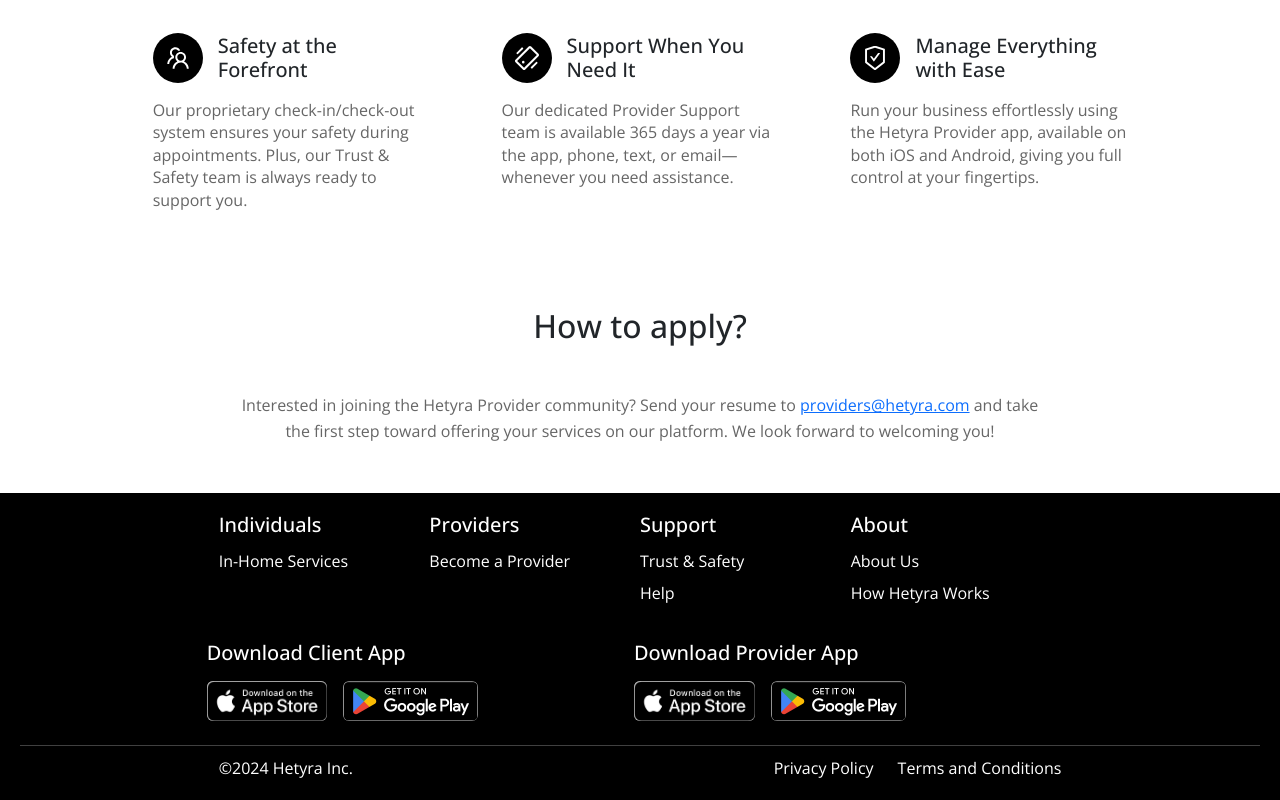
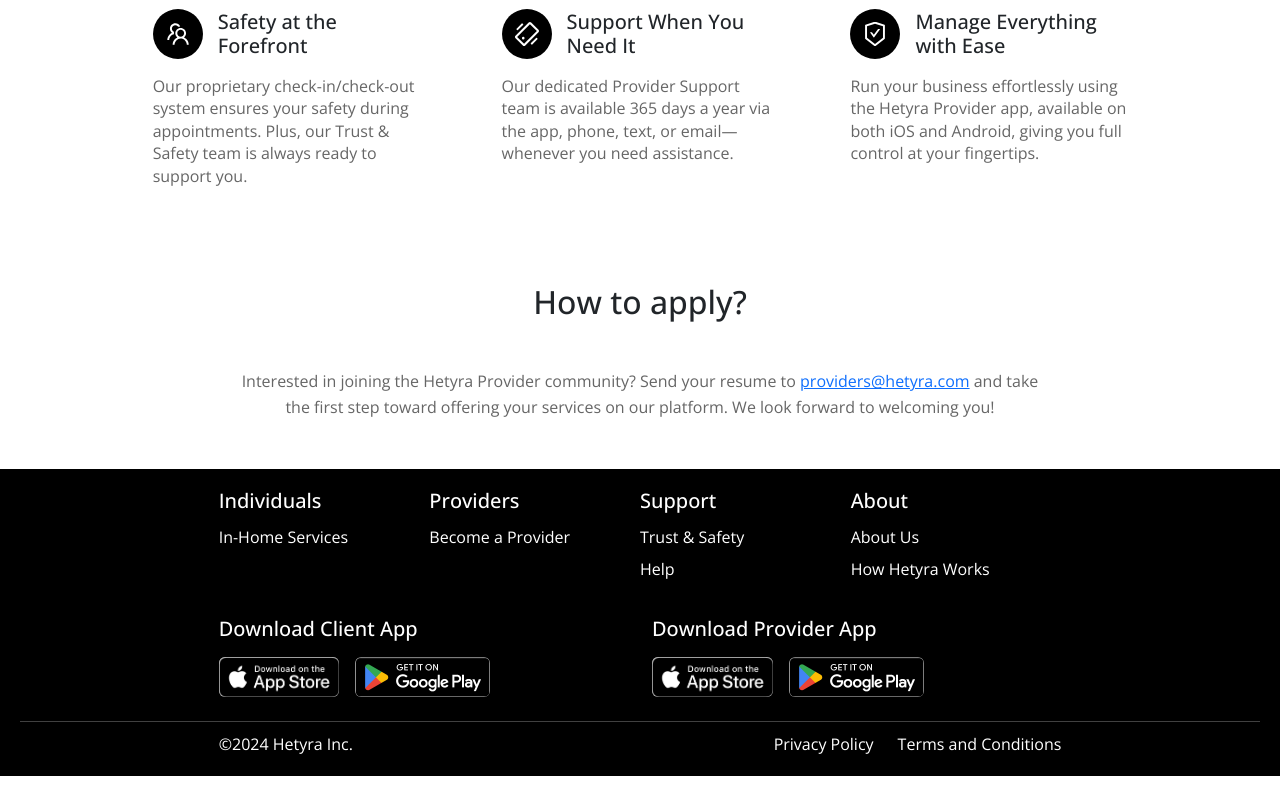
Before and after one commit to NoobFly6600/hetyra-web, a React (Vite) app: page /providers in a window 1280 px wide. Shown: the part 2273-3073 px from the top of the page. After the commit the page ends 3049 px from the top, so only its background shows below. Built offline with nearby package versions, Linux system fonts and the light colour scheme.

Commit message:
edit footer space

```diff
--- a/src/components/Footer.jsx
+++ b/src/components/Footer.jsx
@@ -84,7 +84,7 @@
 
             {/* App Download Links Section - Side by Side */}
             <Row className="mb-4">
-                <Col md={{ span: 8, offset: 2 }} style={{ paddingLeft: '0' }}>
+                <Col md={{ span: 8, offset: 2 }} style={{ paddingLeft: '10' }}>
                     <Row>
                         <Col md={6} className="mb-3 mb-md-0" style={{ paddingLeft: '0' }}>
                             <h5 className="mb-3">Download Client App</h5>
@@ -97,7 +97,7 @@
                                 </a>
                             </div>
                         </Col>
-                        <Col md={6} style={{ paddingLeft: '0' }}>
+                        <Col md={6} style={{ paddingLeft: '10' }}>
                             <h5 className="mb-3">Download Provider App</h5>
                             <div className="d-flex">
                                 <a href="https://apps.apple.com/ca/app/htr-provider/id6741950460" target="_blank" rel="noopener noreferrer" className="me-3">
--- a/src/components/nav/pages/ProvidersPage.jsx
+++ b/src/components/nav/pages/ProvidersPage.jsx
@@ -102,7 +102,7 @@
                 {/* Get Started Steps - Moved to second section */}
                 <Row className="mb-5">
                     <Col>
-                        <h2 className="text-center mb-5">Get Started in 3 Easy Steps</h2>
+                        <h2 className="text-center mb-4">Get Started in 3 Easy Steps</h2>
                         <Card style={{
                             border: 'none',
                             maxWidth: '1100px',
```
Lines whose indentation alone changed are shown as unchanged.
